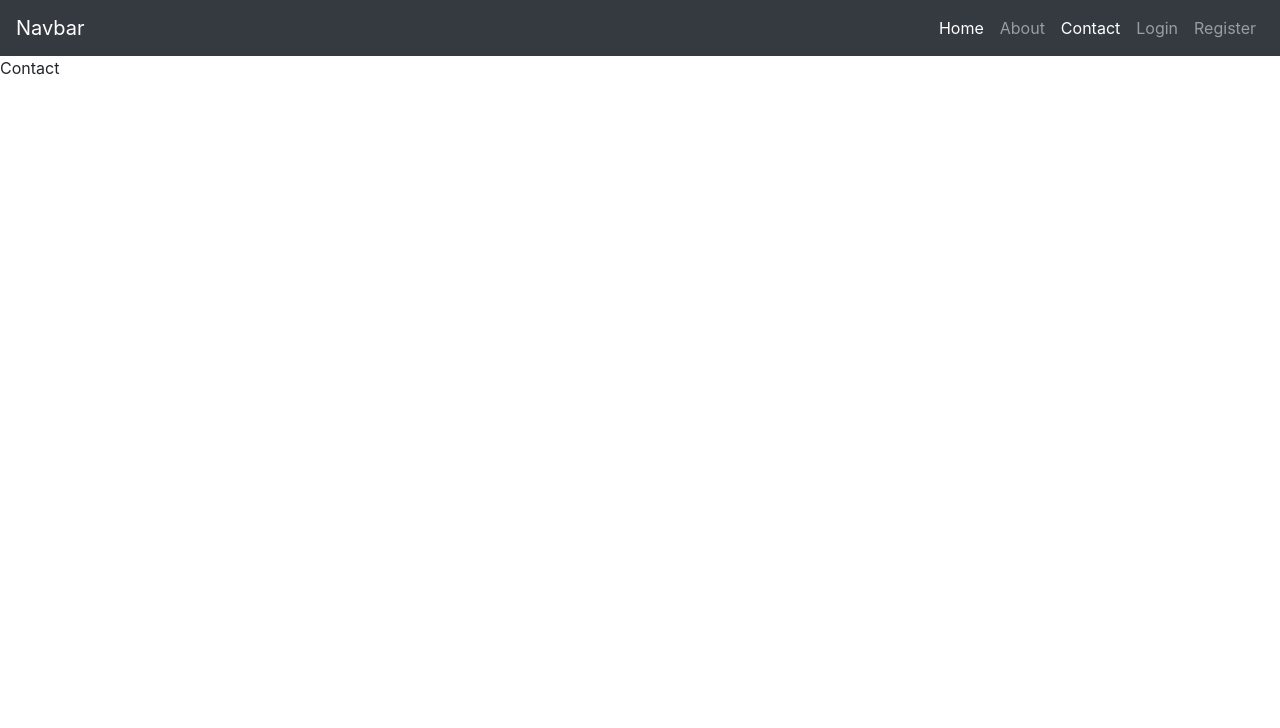
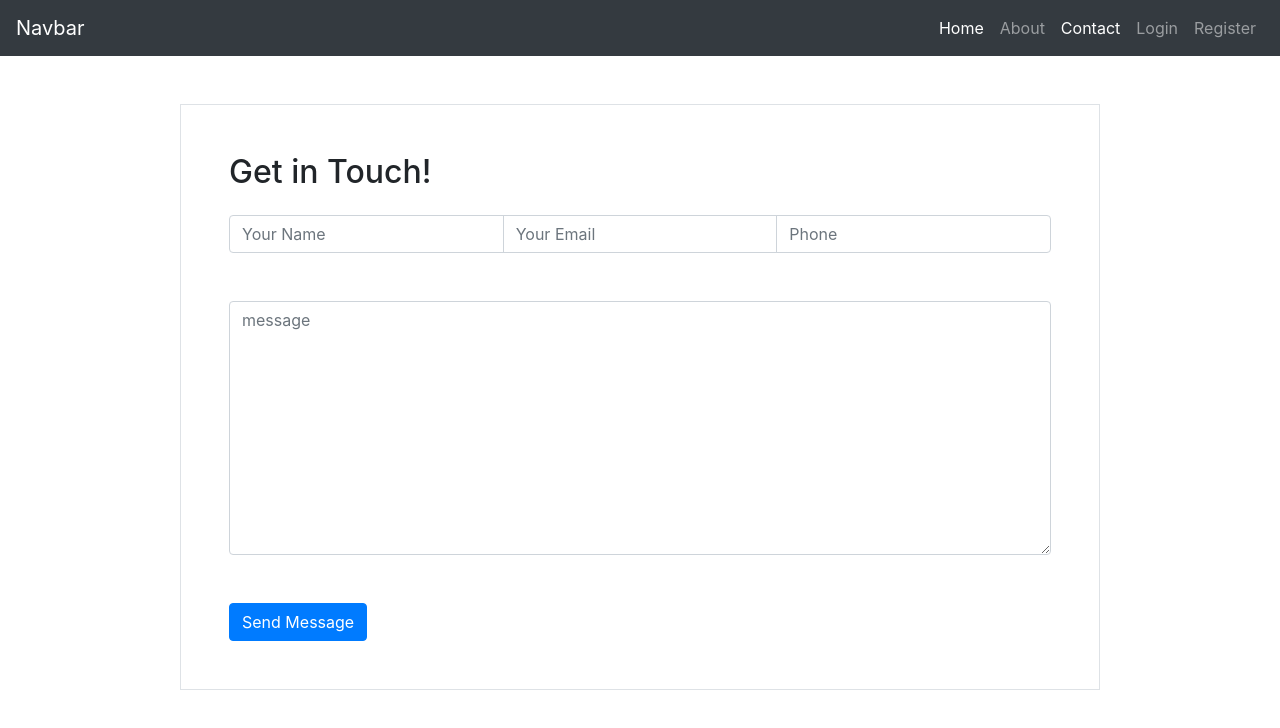
Before and after one commit to mrutyunjaydash/MERNProject, a React (Create React App) app in the folder client/: page /contact in a window 1280 px wide. Shown: the top 728 px of the page. Built offline with nearby package versions, Linux system fonts and the light colour scheme.

Commit message:
contact page update

```diff
--- a/client/package.json
+++ b/client/package.json
@@ -8,6 +8,7 @@
     "@testing-library/react": "^11.2.7",
     "@testing-library/user-event": "^12.8.3",
     "bootstrap": "^4.6.0",
+    "bootstrap-icons": "^1.5.0",
     "react": "^17.0.2",
     "react-dom": "^17.0.2",
     "react-router-dom": "^5.2.0",
--- a/client/src/components/Contact.js
+++ b/client/src/components/Contact.js
@@ -2,9 +2,50 @@ import React from 'react';
 
 const Contact = () => {
     return (
-        <div>
-            <p>Contact</p>
-        </div>
+        <section className="contact">
+            <div className="container">
+                <div className="row">
+                    <div className="col-lg-10 offset-lg-1">
+                        <div className="contact_form p-5 mt-5 border">
+                            <h2 className="pb-3">Get in Touch!</h2>
+                            <form id="contact_form">
+                                <div className="contact_form_input d-flex justify-content-between align-items-center input-group ">
+                                    <input type="text"
+                                        id="contact_form_name"
+                                        className="form-control"
+                                        placeholder="Your Name"
+                                        required="true">
+                                    </input>
+
+                                    <input type="email"
+                                        id="contact_form_email"
+                                        className="form-control"
+                                        placeholder="Your Email"
+                                        required="true">
+                                    </input>
+
+                                    <input type="number"
+                                        id="contact_form_phone"
+                                        className="form-control"
+                                        placeholder="Phone"
+                                        required="true">
+                                    </input>
+
+                                </div>
+
+                                <div className="input-group mt-5">
+                                    <textarea className="form-control" placeholder="message" cols="30" rows="10"></textarea>
+                                </div>
+
+                                <div className="mt-5">
+                                    <button type="submit" class="btn btn-primary">Send Message</button>
+                                </div>
+                            </form>
+                        </div>
+                    </div>
+                </div>
+            </div>
+        </section>
     );
 };
 
```
Also changed, not shown: client/src/App.css (line endings or trailing spaces), 1 other file (tests, documents, lock files or other folders).
